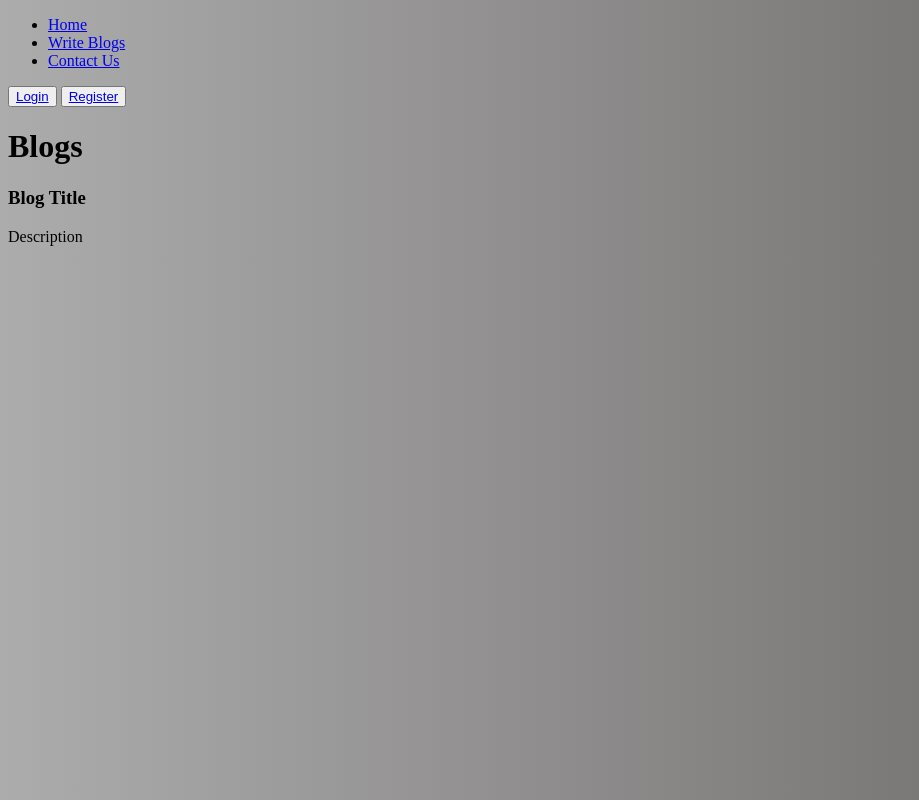
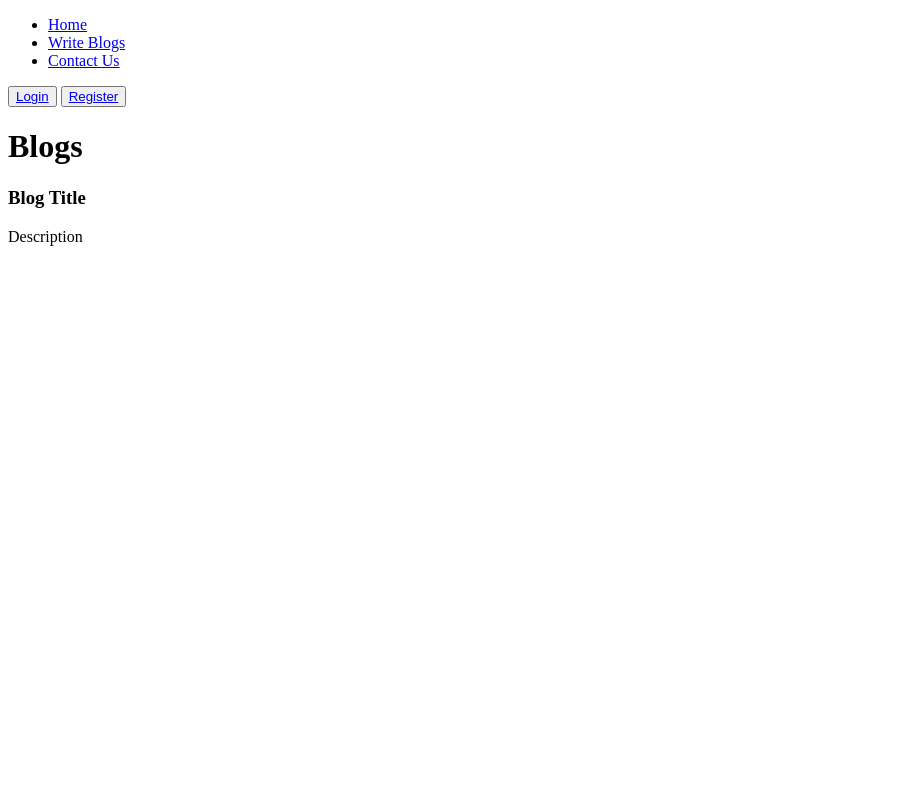
Before and after one commit to kedaragate/vanillajs-blog-website-frontend, a website: page index.html in a window 1280 px wide. Shown: the whole page, without its empty margins (0-919 px from the left). Drawn offline with Linux system fonts and the light colour scheme; no server answers.

Commit message:
Update index.css

```diff
--- a/index.css
+++ b/index.css
@@ -1,11 +1,4 @@
-body {
-  background: rgb(115, 111, 111);
-  background: linear-gradient(
-    270deg,
-    rgba(115, 111, 111, 1) 16%,
-    rgba(172, 172, 172, 1) 100%
-  );
-}
+
 .blogs-container {
   width: 1200px;
   display: flex;
```
